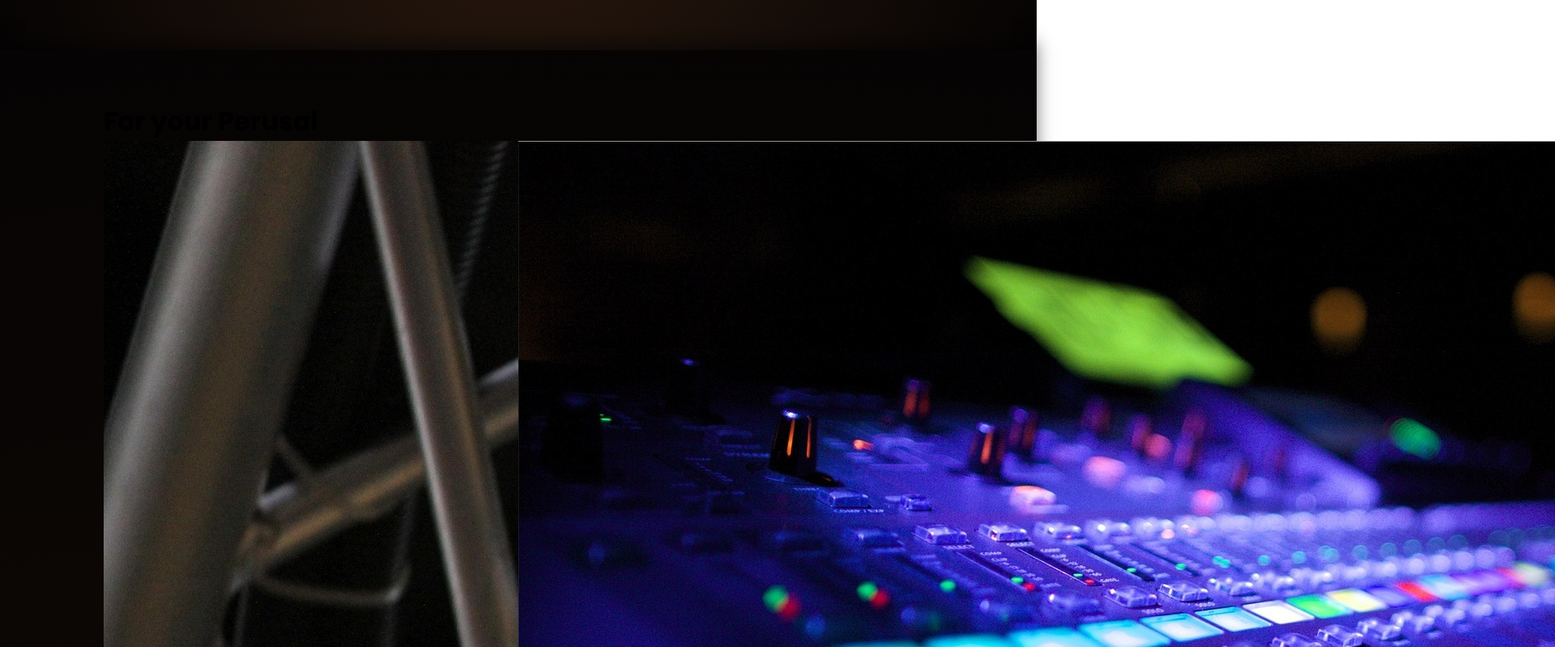
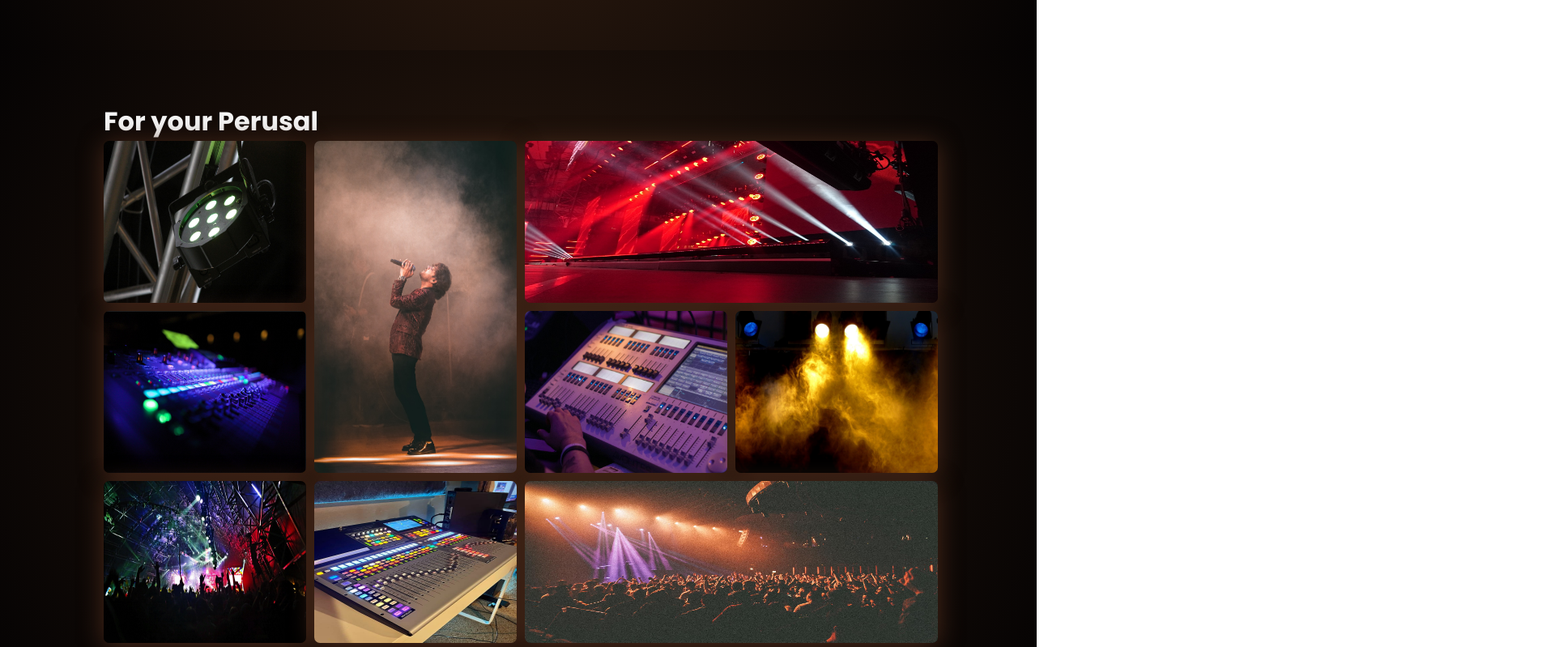
Before and after one commit to SirMartel22/candela, a React (Vite) app: page / in a window 1280 px wide. Shown: the part 1201-2000 px from the top of the page at 81% size, 1920 px wide, since content can reach past the window. Built offline with nearby package versions, Linux system fonts and the light colour scheme; a web font is replaced by a local one.

Commit message:
The whole layout almost done

```diff
--- a/src/Components/Gallery/Gallery.css
+++ b/src/Components/Gallery/Gallery.css
@@ -4,11 +4,67 @@
     flex-direction: column;
     background: rgb(44,26,15);
     background: radial-gradient(circle, rgba(44,26,15,1) 0%, rgba(5,3,3,1) 100%);
-    box-shadow: 0 -10px 20px rgba(2, 2, 2, 0.5);
+    /* box-shadow: 0 -10px 20px rgba(42, 30, 25, 0.886); */
+
 }
 
-.grid-container-1{
+.grid-container{
     display: grid;
-    grid-template-rows: repeat(80%, 2fr);
-    grid-template-columns: repeat(auto-fit, minmax(200px, 1fr));
+    grid-template-rows: repeat(3, 200px);
+    grid-template-columns: repeat(4, 250px);
+    grid-gap: 10px;
+
 }
+
+.gallery-container h1{
+    color: #f5f5f5;
+
+}
+
+/* row-start / column-start / row-end / column-end */
+.first-img{
+    grid-area: 1 / 1 / 2 / 2;
+}
+.second-img{
+    grid-area: 1 / 2 / 3 / 3;
+}
+
+.third-img{
+    grid-area: 1 / 3 / 2 / 5;
+}
+
+
+.fourth-img{
+    grid-area: 2 / 1 / 3 / 2;
+}
+
+.fifth-img{
+    grid-area: 2 / 3 / 3 / 4
+}
+
+
+.sixth-img{
+    grid-area: 2 / 4 / 3 / 5;
+}
+
+
+.seventh-img{
+    grid-area: 3 / 1 / 4 / 2;
+}
+
+
+.eighth-img{
+    grid-area: 3 / 2 / 4 / 3;
+}
+
+
+.nineth-img{
+    grid-area: 3 / 3 / 4 / 5;
+}
+
+.grid-container img{
+    width: 100%;
+    height: 100%;
+    border-radius: 7px;
+    box-shadow: 0 4px 30px rgba(80, 45, 29, 0.881);
+}
--- a/src/Components/Gallery/Gallery.jsx
+++ b/src/Components/Gallery/Gallery.jsx
@@ -23,30 +23,20 @@ const Gallery = () =>{
         <div className="gallery-container">
             <h1>For your Perusal</h1>
 
-            <div className="grid-container-1">
+            <div className= 'grid-container'>
 
-                <div className="first-image-grid">
-                    <img src={imgLandscape1}/>
-                    <img src={p1}/>
-                    <img src={imgLandscape2}/>
-                </div>
+                <img src={imgLandscape1} className="first-img"/>
+                <img src={p1} className="second-img"/>
+                <img src={imgLandscape2} className="third-img"/>
 
-                <div className='second-image-grid'>
-                    <img src={Landscape1}/>
-                    <img src={mixer1}/>
-                    <img src={lighting}/>
-                </div>
+                <img src={Landscape1} className="fourth-img"/>
+                <img src={mixer1} className="fifth-img"/>
+                <img src={lighting} className="sixth-img"/>
 
+                <img src={lighting2} className="seventh-img"/>
+                <img src={mixer2} className="eighth-img"/>
+                <img src={Landscape2} className="nineth-img"/>
             </div>
-
-        <div className="grid-container-2">
-            <div className='second-image-grid'>
-                <img src={lighting2}/>
-                <img src={mixer2}/>
-                <img src={Landscape2}/>
-            </div>
-        </div>
-
 
         </div>
     )
--- a/src/Components/Join/Join.css
+++ b/src/Components/Join/Join.css
@@ -6,22 +6,17 @@
     padding: 5% 0;
     background: linear-gradient(
                     to bottom right,
-                    rgba(57, 47, 45, 0.6),
-                    rgba(55, 43, 29, 0.6)
+                    rgba(38, 33, 32, 0.6),
+                    rgba(26, 20, 13, 0.6)
                 ),
-                url('../../assets/mixer.jpg');
+                url('../../assets/lighting2.jpg');
     background-size: cover;
-    backdrop-filter: blur(10px);
-    -webkit-backdrop-filter: blur(5px);
     border: 1px solid rgba(30, 20, 20, 0.3);
 }
 
 .join-text{
     width: 90%;
     padding: 7% 10%;
-    backdrop-filter: blur(5px);
-    -webkit-backdrop-filter: blur(5px);
-    /* border: 1px solid rgba(30, 20, 20, 0.658); */
     border-radius: 10px;
     text-align: center;
     color: #f5f5f5;
--- a/src/Components/Organization/Organization.css
+++ b/src/Components/Organization/Organization.css
@@ -4,7 +4,7 @@
     flex-direction: column;
     background: rgb(44,26,15);
     background: radial-gradient(circle, rgba(44,26,15,1) 0%, rgba(5,3,3,1) 100%);
-    box-shadow: 0 -10px 20px rgba(2, 2, 2, 0.5);
+    /* box-shadow: 0 -10px 20px rgba(2, 2, 2, 0.5); */
 }
 
 .organization-head h1{
--- a/src/Components/Video/Video.css
+++ b/src/Components/Video/Video.css
@@ -3,7 +3,7 @@
     padding: 5% 10%;
     background: rgb(45,27,19);
     background: linear-gradient(90deg, rgba(60, 34, 26, 0.998) 10%, rgb(35, 12, 12) 76%);
-    box-shadow: 0 -10px 20px rgba(42, 30, 25, 0.886);
+    /* box-shadow: 0 -10px 20px rgba(42, 30, 25, 0.886); */
 }
 
 .video-container h1{
```
